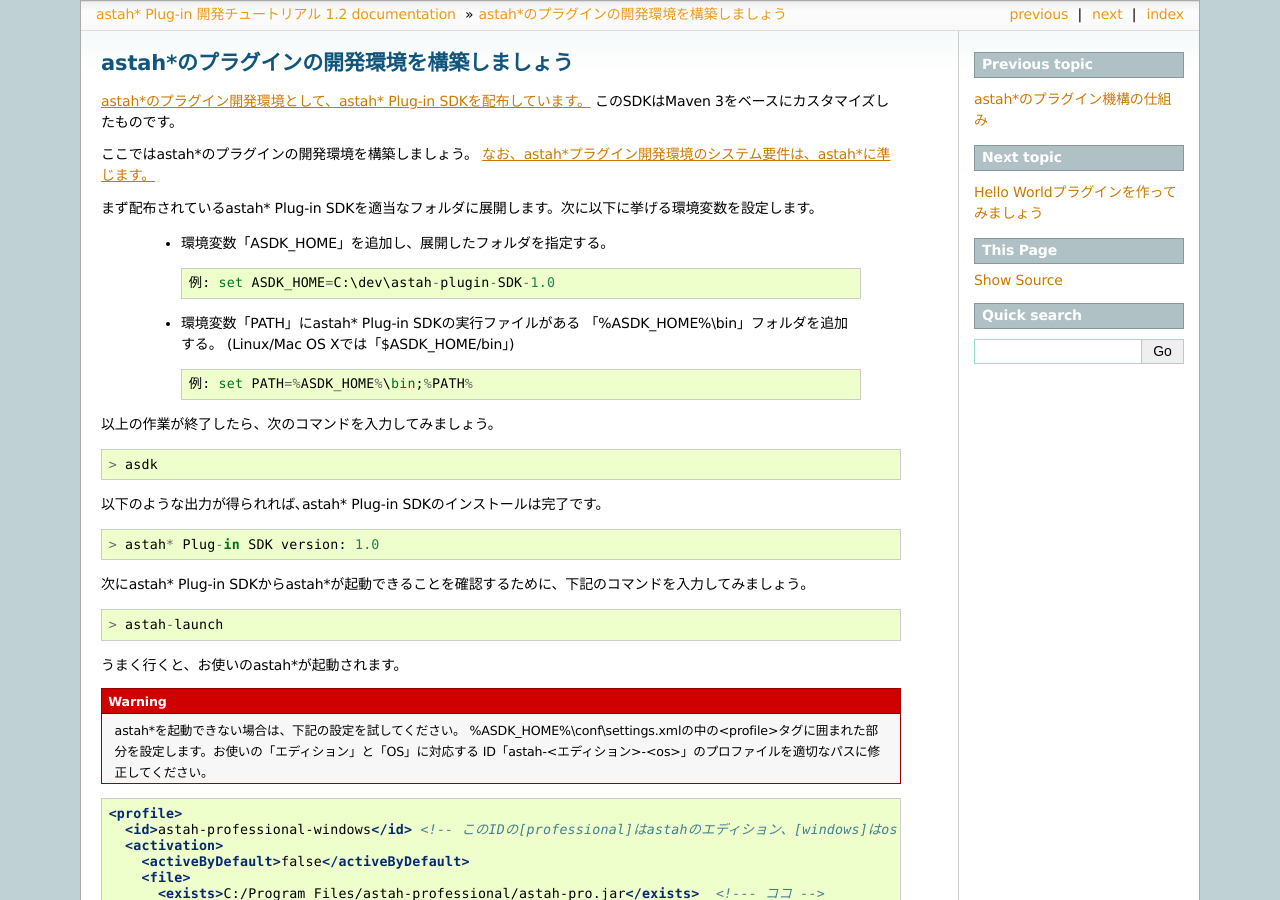
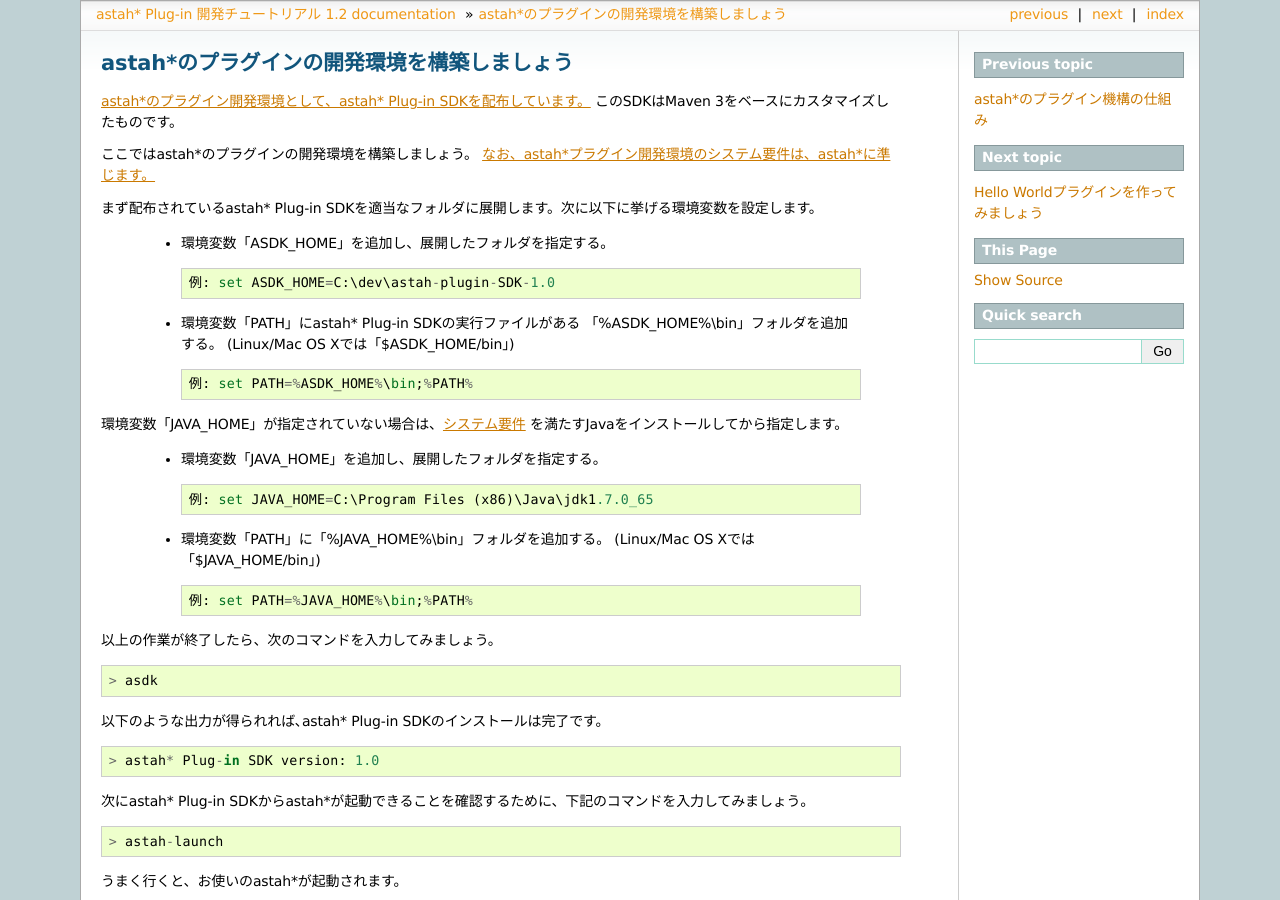
Before and after one commit to ChangeVision/astah-plugin-tutorial-ja, a Sphinx documentation site: the page built from source/devenv.rst, in a window 1280 px wide and 900 px high. Built offline with Sphinx 7.4.7, drawn with Linux system fonts in a browser that asks for light colours.

Commit message:
JAVA_HOMEの設定について追記する
* JAVA_HOMEが設定されていない場合、astah-launchができないため、追記する。

```diff
--- a/source/devenv.rst
+++ b/source/devenv.rst
@@ -18,6 +18,16 @@
 
      例: set PATH=%ASDK_HOME%\bin;%PATH%
 
+環境変数「JAVA_HOME」が指定されていない場合は、`システム要件 <http://astah.change-vision.com/ja/product/astah-requirement.html>`_ を満たすJavaをインストールしてから指定します。
+
+ * 環境変数「JAVA_HOME」を追加し、展開したフォルダを指定する。 ::
+
+     例: set JAVA_HOME=C:\Program Files (x86)\Java\jdk1.7.0_65
+
+ * 環境変数「PATH」に「%JAVA_HOME%\\bin」フォルダを追加する。
+   (Linux/Mac OS Xでは「$JAVA_HOME/bin」) ::
+
+     例: set PATH=%JAVA_HOME%\bin;%PATH%
 
 以上の作業が終了したら、次のコマンドを入力してみましょう。 ::
 
```
